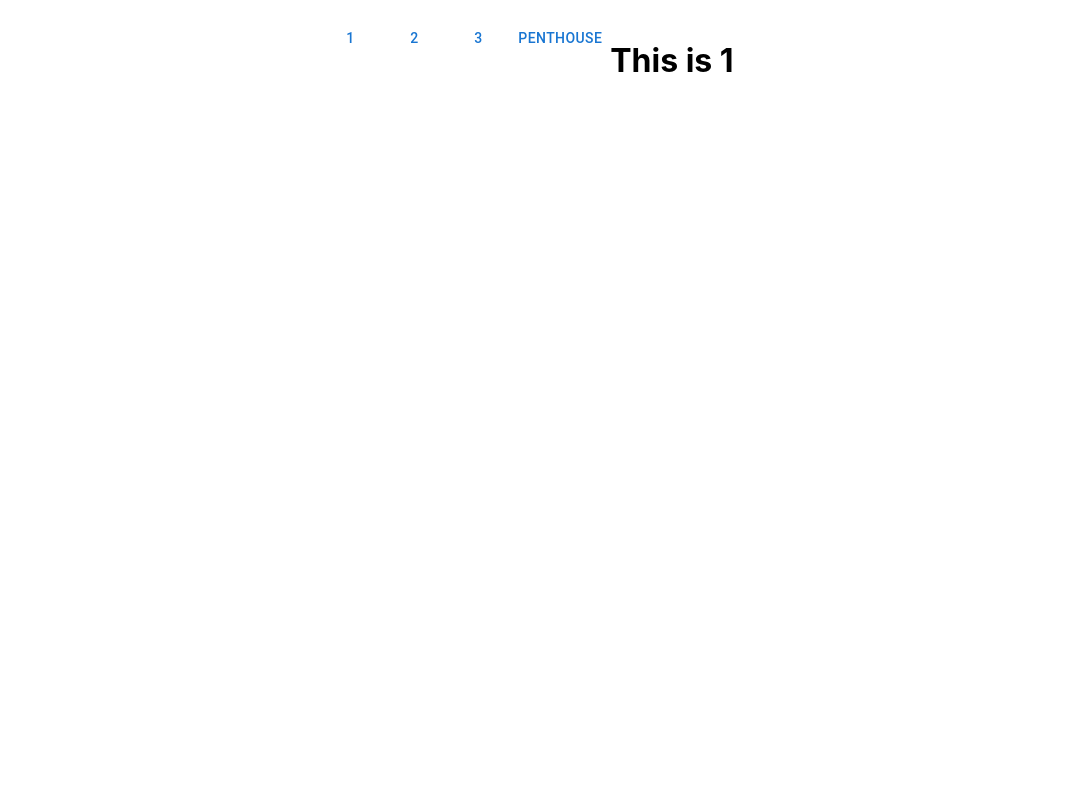
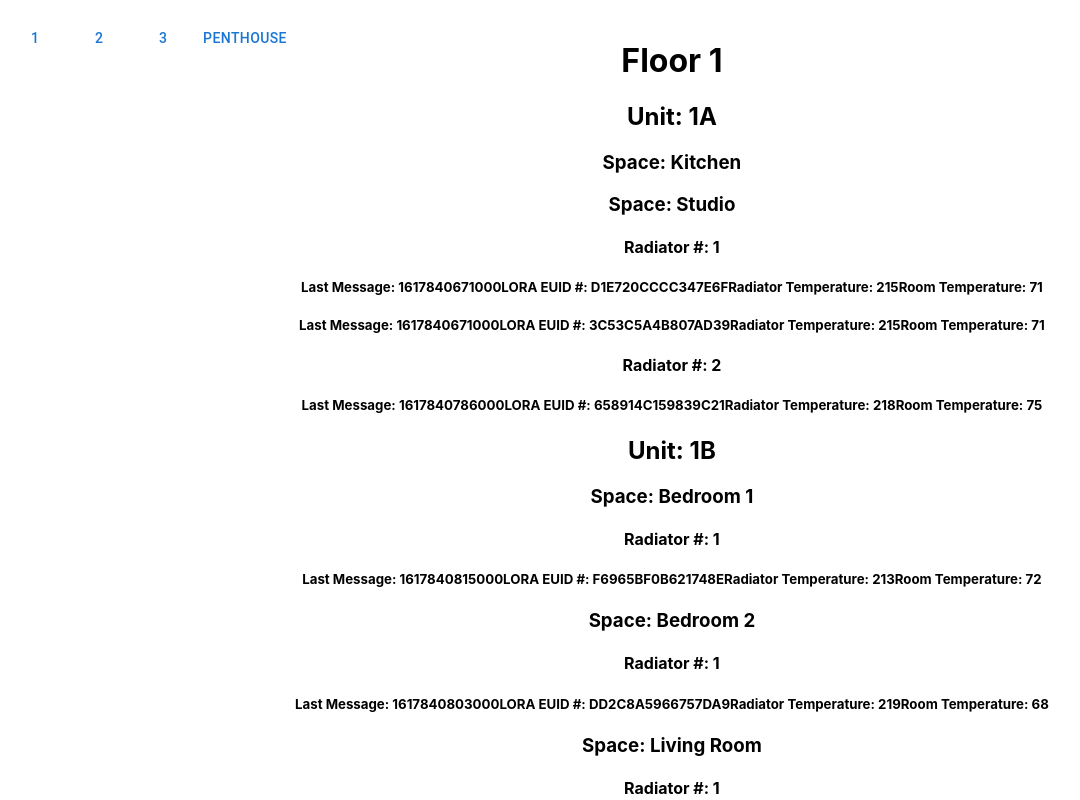
Before and after one commit to zhanghorace1/RadLabs, a React (Create React App) app: page / in a window 1280 px wide. Shown: the top 800 px of the page, without its empty margins (114-1194 px from the left). Built offline with nearby package versions, Linux system fonts and the light colour scheme.

Commit message:
all data displayed

```diff
--- a/src/components/floorTable.js
+++ /dev/null
@@ -1,13 +0,0 @@
-import { Box, Button } from '@mui/material';
-
-export function FloorTable(floorData) {
-
-
-  console.log('FLOORRRR', floorData )
-  return (
-    <Box>
-      <h1>This is {floorData.floorData.name}</h1>
-
-    </Box>
-  );
-}
--- a/src/components/floorTabs.js
+++ b/src/components/floorTabs.js
@@ -1,7 +1,7 @@
 import { Box, Button } from '@mui/material';
 import { useState } from 'react';
 import  data from '../assets/buildingData.json';
-import { FloorTable } from './floorTable';
+import { Floor } from './floors';
 
 export function FloorTabs() {
   // const [currentFloorName, setCurrentFloorName] = useState(0)
@@ -37,7 +37,7 @@ export function FloorTabs() {
           </Box>
           )
       })}
-      <FloorTable floorData={data.floors[currentFloorLevel]}/>
+      <Floor floorData={data.floors[currentFloorLevel]}/>
     </Box>
   );
 }
--- /dev/null
+++ b/src/components/floors.js
@@ -0,0 +1,14 @@
+import { Box } from '@mui/material';
+import { Unit } from './units';
+
+export function Floor(props) {
+const {floorData} = props
+
+  console.log('FLOORRRR', floorData )
+  return (
+    <Box>
+      <h1>Floor {floorData.name}</h1>
+      <Unit unitData={floorData.units} />
+    </Box>
+  );
+}
--- /dev/null
+++ b/src/components/nodes.js
@@ -0,0 +1,23 @@
+import { Box } from '@mui/material';
+
+export function Node(props) {
+const {nodeData} = props
+
+  console.log('NODEEE', nodeData )
+  return (
+    <Box>
+      {nodeData?.map((node) => {
+        return (
+          <Box>
+            <h5>
+              Last Message: {node.last_message}
+              LORA EUID #: {node.lora_euid}
+              Radiator Temperature: {node.radiator_temperature}
+              Room Temperature: {node.room_temperature}
+            </h5>
+          </Box>
+        )
+      })}
+    </Box>
+  );
+}
--- /dev/null
+++ b/src/components/radiator.js
@@ -0,0 +1,22 @@
+import { Box } from '@mui/material';
+import { Node } from './nodes';
+
+export function Radiator(props) {
+const {radiatorData} = props
+
+  console.log('RADIATORRR', radiatorData )
+  return (
+    <Box>
+      {radiatorData?.map((radiator) => {
+        return (
+          <Box>
+            <h4>
+              Radiator #: {radiator.number}
+            </h4>
+            <Node nodeData={radiator.nodes}/>
+          </Box>
+        )
+      })}
+    </Box>
+  );
+}
--- /dev/null
+++ b/src/components/spaces.js
@@ -0,0 +1,22 @@
+import { Box } from '@mui/material';
+import { Radiator } from './radiator';
+
+export function Space(props) {
+const {spaceData} = props
+
+  console.log('SPACEEE', spaceData )
+  return (
+    <Box>
+      {spaceData.map((space) => {
+        return (
+          <Box>
+            <h3>
+              Space: {space.name}
+            </h3>
+            <Radiator radiatorData={space.radiators}/>
+          </Box>
+        )
+      })}
+    </Box>
+  );
+}
--- /dev/null
+++ b/src/components/units.js
@@ -0,0 +1,22 @@
+import { Box } from '@mui/material';
+import { Space } from './spaces';
+
+export function Unit(props) {
+const {unitData} = props
+
+  console.log('UNITTT', unitData )
+  return (
+    <Box>
+      {unitData.map((unit) => {
+        return (
+          <Box>
+            <h2>
+              Unit: {unit.name}
+            </h2>
+            <Space spaceData={unit.spaces}/>
+          </Box>
+        )
+      })}
+    </Box>
+  );
+}
```
